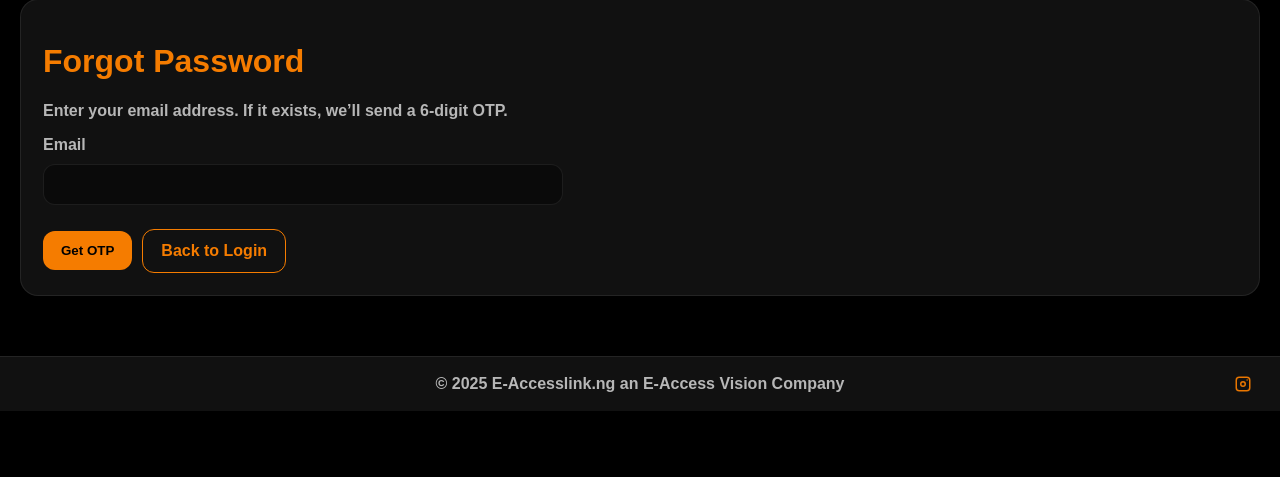
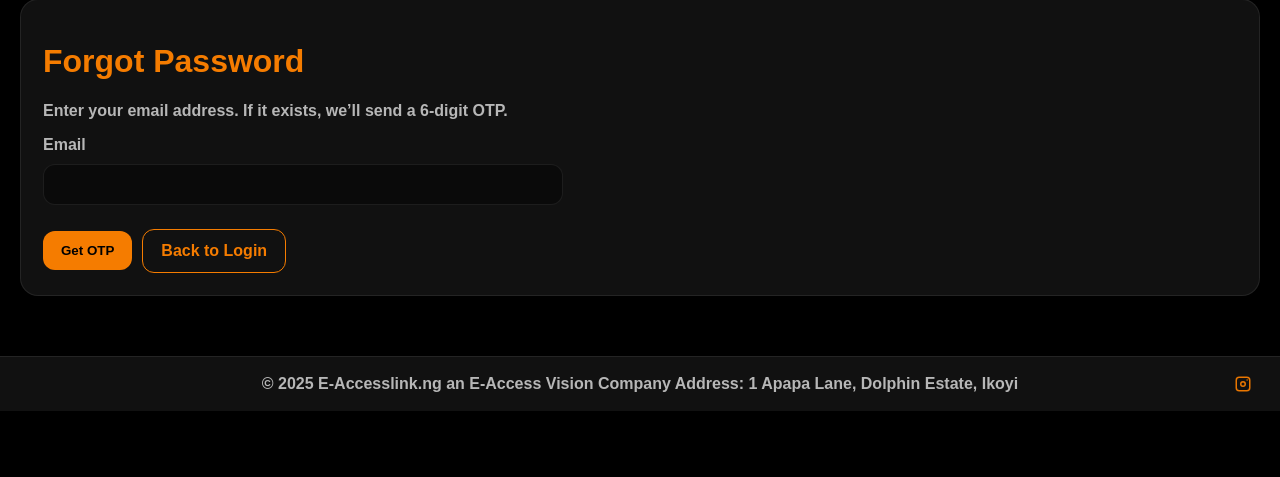
Before and after one commit to Doskijames/Event_Platform, a Flask app: page /forgot-password in a window 1280 px wide. Shown: the part 93-570 px from the top of the page. Run offline with Flask 3, Linux system fonts and the light colour scheme; parts of the project's set-up code (start-up, migrations or seed data) failed here and were passed over; some libraries are stand-ins or nearby versions.

Commit message:
Update base.html

```diff
--- a/templates/base.html
+++ b/templates/base.html
@@ -78,7 +78,7 @@
   <footer class="footer">
   <div class="footer-inner">
     <div class="muted" style="font-weight:900;">
-      © {{ (now().year if now is defined else 2025) }} E-Accesslink.ng an E-Access Vision Company
+      © {{ (now().year if now is defined else 2025) }} E-Accesslink.ng an E-Access Vision Company Address: 1 Apapa Lane, Dolphin Estate, Ikoyi
     </div>
 
     <a class="footer-ig" target="_blank" rel="noopener"
```
